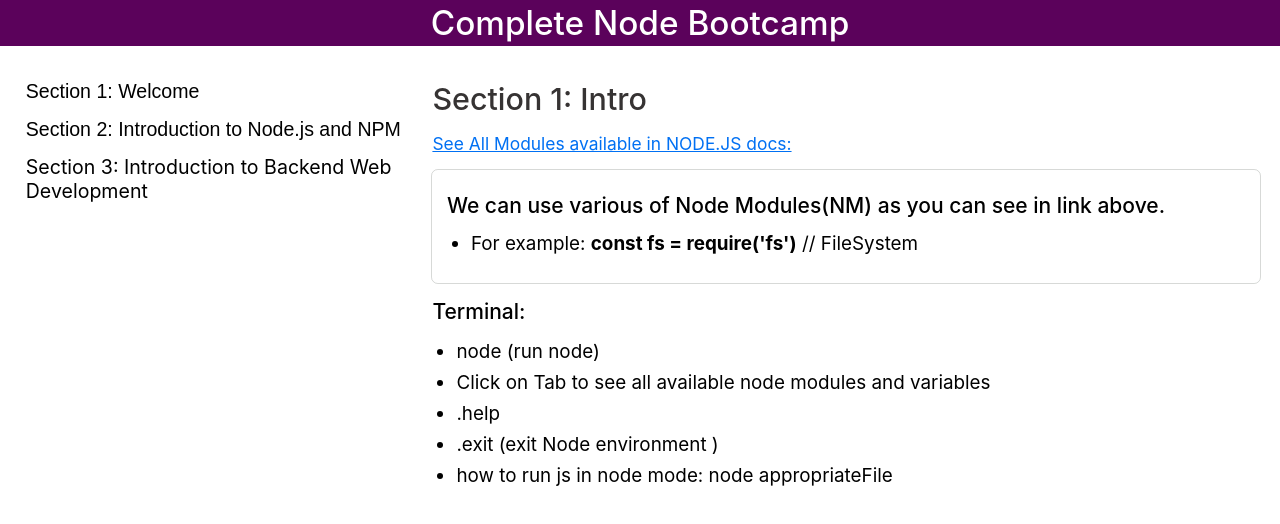
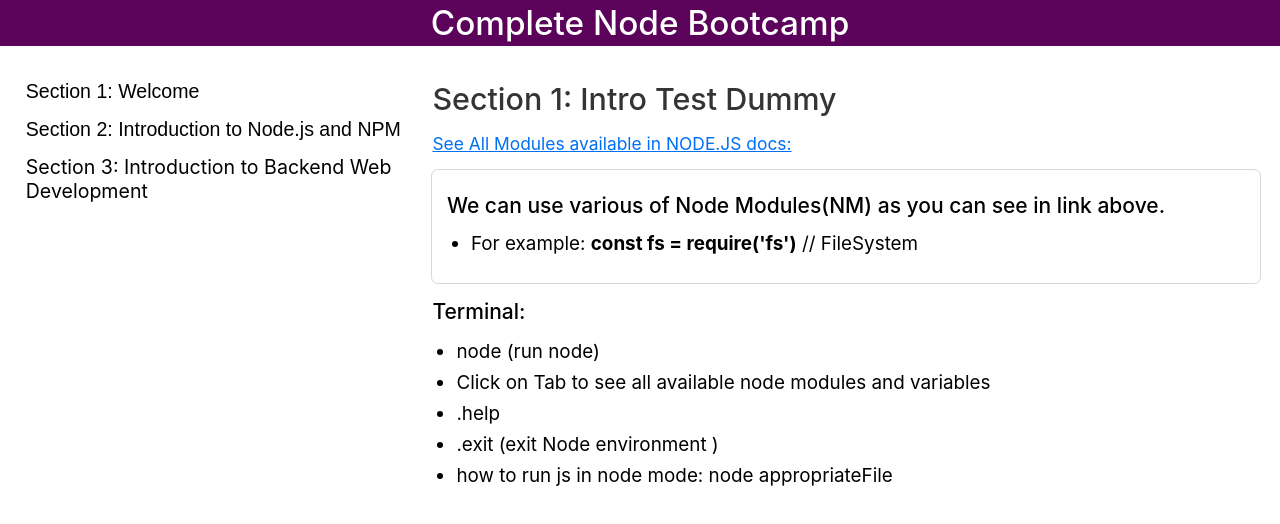
Before and after one commit to rampepurda/complete-node-bootcamp, a React (Create React App) app in the folder frontend/: page /section1 in a window 1280 px wide. Shown: the top 524 px of the page. Built offline with nearby package versions, Linux system fonts and the light colour scheme.

Commit message:
main | Fake commit | later delete: section_1 Headline

```diff
--- a/frontend/src/pages/sections/section_1/index.tsx
+++ b/frontend/src/pages/sections/section_1/index.tsx
@@ -4,7 +4,7 @@ import { Link } from 'react-router-dom'
 export default function IntroPage() {
   return (
     <>
-      <h2>Section 1: Intro</h2>
+      <h2>Section 1: Intro Test Dummy</h2>
       <Link to="https://nodejs.org/docs/latest/api/" rel="external" target="_blank">
         See All Modules available in NODE.JS docs:
       </Link>
```
